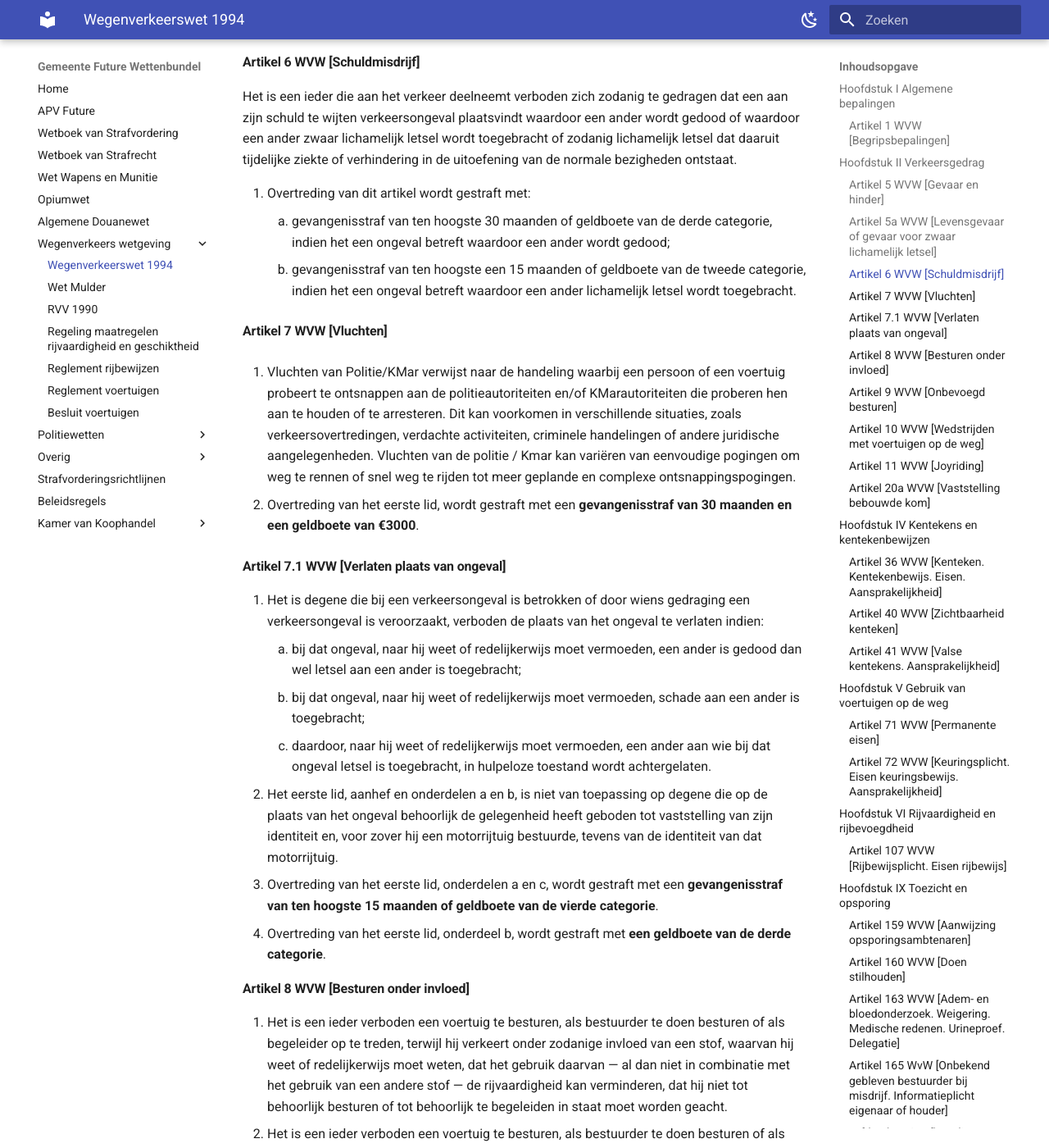
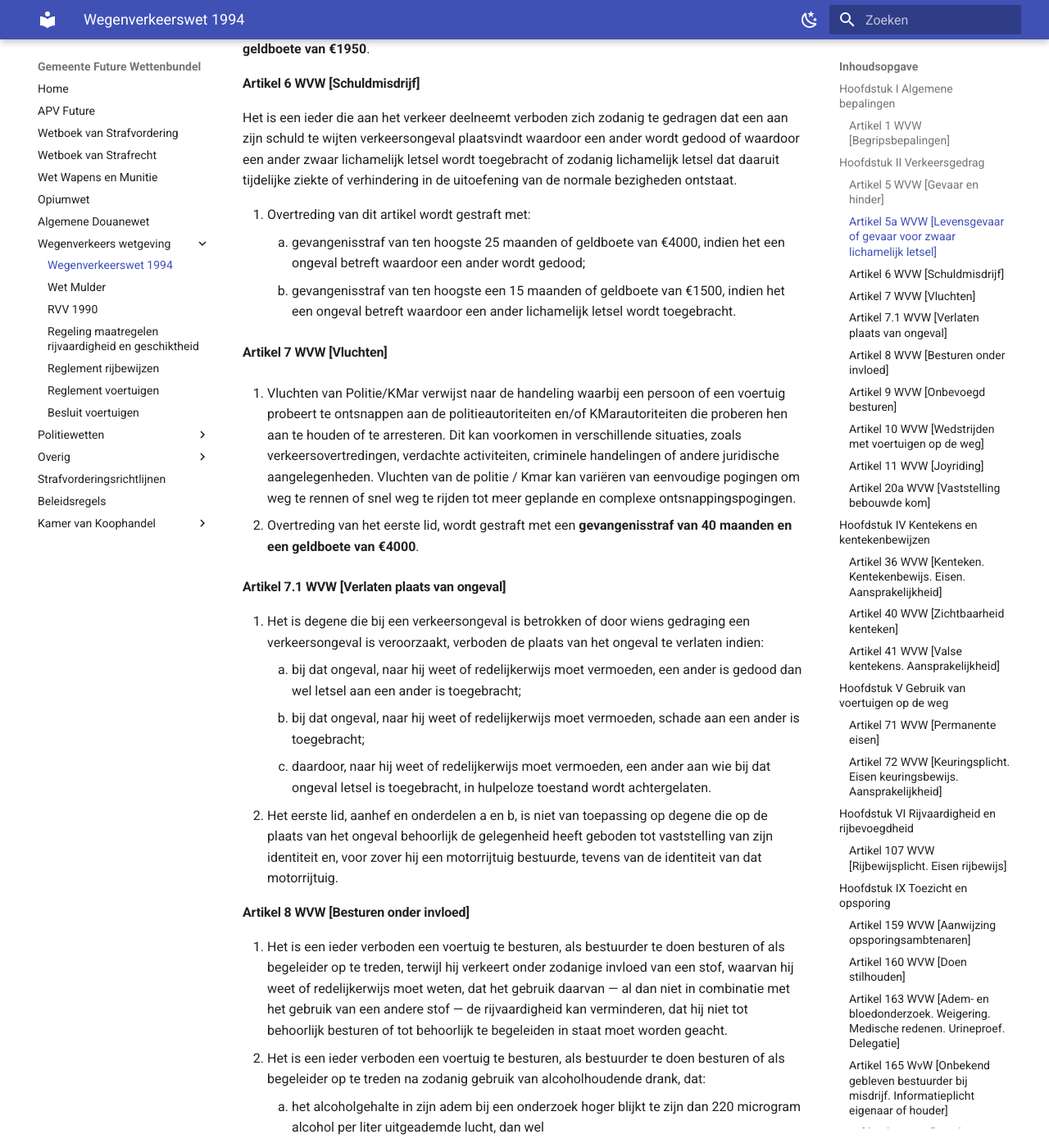
Before and after one commit to EnriqueFernandez20/FutureRP-Wettenbundel, an MkDocs documentation site: the page built from docs/wegenverkeerswet/wegenverkeerswet-1994.md, in a window 1280 px wide and 1400 px high, scrolled down 2021 px. Shown: the whole window at 82% size. Built offline with MkDocs 1.6.1 and Material for MkDocs 9.7.7, drawn with Linux system fonts in a browser that asks for light colours; some of the changed text lies outside the part shown.

Commit message:
Update wegenverkeerswet-1994.md

```diff
--- a/docs/wegenverkeerswet/wegenverkeerswet-1994.md
+++ b/docs/wegenverkeerswet/wegenverkeerswet-1994.md
@@ -22,7 +22,7 @@
 
 #### Artikel 5 WVW [Gevaar en hinder]
 
-Het is een ieder verboden zich zodanig te gedragen dat gevaar op de weg wordt veroorzaakt of kan worden veroorzaakt of dat het verkeer op de weg wordt gehinderd of kan worden gehinderd. Dit wordt gestraft met een **geldboete van de derde categorie**.
+Het is een ieder verboden zich zodanig te gedragen dat gevaar op de weg wordt veroorzaakt of kan worden veroorzaakt of dat het verkeer op de weg wordt gehinderd of kan worden gehinderd. Dit wordt gestraft met een **geldboete van €1000**.
 
 #### Artikel 5a WVW [Levensgevaar of gevaar voor zwaar lichamelijk letsel]
 
@@ -40,15 +40,15 @@
     11. overtreden van andere verkeersregels van soortgelijk belang als die onder a tot en met l genoemd.
 2. Bij de toepassing van het eerste lid wordt mede in aanmerking genomen de mate waarin de verdachte verkeerde in de toestand, bedoeld in artikel 8, eerste, tweede, derde, vierde of vijfde lid.
 
-Overtreding van artikel 5a wordt gestraft met een **geldboete van de derde categorie**.
+Overtreding van artikel 5a wordt gestraft met een **gevangenisstraf van 10 maanden en een geldboete van €1950**.
 
 #### Artikel 6 WVW [Schuldmisdrijf]
 
 Het is een ieder die aan het verkeer deelneemt verboden zich zodanig te gedragen dat een aan zijn schuld te wijten verkeersongeval plaatsvindt waardoor een ander wordt gedood of waardoor een ander zwaar lichamelijk letsel wordt toegebracht of zodanig lichamelijk letsel dat daaruit tijdelijke ziekte of verhindering in de uitoefening van de normale bezigheden ontstaat.
 
 1. Overtreding van dit artikel wordt gestraft met:
-    1. gevangenisstraf van ten hoogste 30 maanden of geldboete van de derde categorie, indien het een ongeval betreft waardoor een ander wordt gedood;
-    2. gevangenisstraf van ten hoogste een 15 maanden of geldboete van de tweede categorie, indien het een ongeval betreft waardoor een ander lichamelijk letsel wordt toegebracht.
+    1. gevangenisstraf van ten hoogste 25 maanden of geldboete van €4000, indien het een ongeval betreft waardoor een ander wordt gedood;
+    2. gevangenisstraf van ten hoogste een 15 maanden of geldboete van €1500, indien het een ongeval betreft waardoor een ander lichamelijk letsel wordt toegebracht.
 
 #### Artikel 7 WVW [Vluchten]
 
@@ -56,7 +56,7 @@
 Dit kan voorkomen in verschillende situaties, zoals verkeersovertredingen, verdachte activiteiten, criminele handelingen of andere juridische aangelegenheden.
 Vluchten van de politie / Kmar kan variëren van eenvoudige pogingen om weg te rennen of snel weg te rijden tot meer geplande en complexe ontsnappingspogingen.
 
-2. Overtreding van het eerste lid, wordt gestraft met een **gevangenisstraf van 30 maanden en een geldboete van €3000**.
+2. Overtreding van het eerste lid, wordt gestraft met een **gevangenisstraf van 40 maanden en een geldboete van €4000**.
 
 #### Artikel 7.1 WVW [Verlaten plaats van ongeval]
 
@@ -66,8 +66,6 @@
     3. daardoor, naar hij weet of redelijkerwijs moet vermoeden, een ander aan wie bij dat ongeval letsel is toegebracht, in hulpeloze toestand wordt achtergelaten.
 2. Het eerste lid, aanhef en onderdelen a en b, is niet van toepassing op degene die op de plaats van het ongeval behoorlijk de gelegenheid heeft geboden tot vaststelling van zijn identiteit en, voor zover hij een motorrijtuig bestuurde, tevens van de identiteit van dat motorrijtuig.
 
-3. Overtreding van het eerste lid, onderdelen a en c, wordt gestraft met een **gevangenisstraf van ten hoogste 15 maanden of geldboete van de vierde categorie**.
-4. Overtreding van het eerste lid, onderdeel b, wordt gestraft met **een geldboete van de derde categorie**.
 
 #### Artikel 8 WVW [Besturen onder invloed]
 
@@ -75,13 +73,12 @@
 2. Het is een ieder verboden een voertuig te besturen, als bestuurder te doen besturen of als begeleider op te treden na zodanig gebruik van alcoholhoudende drank, dat:
     1. het alcoholgehalte in zijn adem bij een onderzoek hoger blijkt te zijn dan 220 microgram alcohol per liter uitgeademde lucht, dan wel
 
-Overtreding van artikel 8 wordt gestraft met een **geldboete van de derde categorie**.
+Overtreding van artikel 8 wordt gestraft met een **geldboete van €200**.
 
 #### Artikel 9 WVW [Onbevoegd besturen]
 
 1. Het is degene die weet of redelijkerwijs moet weten dat hem bij rechterlijke uitspraak of strafbeschikking de bevoegdheid tot het besturen van motorrijtuigen is ontzegd, verboden gedurende de tijd dat hem die bevoegdheid is ontzegd, op de weg een motorrijtuig te besturen of als bestuurder te doen besturen.
 
-Overtreding van artikel 9 wordt gestraft met een **geldboete van de tweede categorie**.
 
 #### Artikel 10 WVW [Wedstrijden met voertuigen op de weg]
 
@@ -89,11 +86,11 @@
 2. Onder wedstrijd wordt voor de toepassing van dit artikel verstaan elk rijden met voertuigen ter vaststelling of vergelijking van prestaties hetzij van de deelnemers, hetzij van de voertuigen, hetzij van onderdelen daarvan, hetzij van bedrijfsstoffen.
 3. Als deelnemer wordt beschouwd de bestuurder van een voertuig waarmee aan een wedstrijd wordt deelgenomen, en de eigenaar of houder van een voertuig, die daarmee aan een wedstrijd doet of laat deelnemen.
 
-4. Overtreding van het eerste lid wordt gestraft met **geldboete van de tweede categorie**.
+4. Overtreding van het eerste lid wordt gestraft met **geldboete van €800**.
 
 #### Artikel 11 WVW [Joyriding]
 
-Het is verboden opzettelijk wederrechtelijk een aan een ander toebehorend motorrijtuig op de weg te gebruiken. Dit wordt gestraft met **gevangenisstraf van ten hoogste tien maanden of geldboete van de tweede categorie**.
+Het is verboden opzettelijk wederrechtelijk een aan een ander toebehorend motorrijtuig op de weg te gebruiken. Dit wordt gestraft met **geldboete van €400**.
 
 #### Artikel 20a WVW [Vaststelling bebouwde kom]
 
@@ -112,7 +109,7 @@
     3. niet te zijn ingevorderd, en
     4. behoorlijk leesbaar te zijn.
 
-4. Overtreding van het eerste en derde lid wordt gestraft met een **hechtenis van ten hoogste twee maanden of geldboete van de tweede categorie**.
+4. Overtreding van het eerste en derde lid wordt gestraft met een **geldboete van €200**.
 
 #### Artikel 40 WVW [Zichtbaarheid kenteken]
 
@@ -123,7 +120,7 @@
     1. voor zover het betreft een motorrijtuig, de eigenaar of houder die het motorrijtuig op de weg laat staan of daarmee over de weg laat rijden, alsmede in het geval dat met dat motorrijtuig over de weg wordt gereden, de bestuurder, en
     2. voor zover het betreft een aanhangwagen, de eigenaar of houder die de aanhangwagen op de weg laat staan of deze met een motorrijtuig over de weg laat voortbewegen, alsmede in het geval dat de aanhangwagen met een motorrijtuig over de weg wordt voortbewogen, de bestuurder van dat motorrijtuig.
 
-5. Overtreding van het eerste lid wordt gestraft met een **geldboete van de tweede categorie**.
+5. Overtreding van het eerste lid wordt gestraft met een **geldboete van €2000**.
 
 #### Artikel 41 WVW [Valse kentekens. Aansprakelijkheid]
 
@@ -131,7 +128,7 @@
     1. op een motorrijtuig of een aanhangwagen enig teken of middel aan te brengen of te doen aanbrengen met het oogmerk de herkenning, daaronder begrepen de herkenning met behulp van technische voorzieningen, van het ingevolge [artikel 40](#artikel-40-wvw-zichtbaarheid-kenteken) gevoerde kenteken te bemoeilijken;
     2. een motorrijtuig op de weg te laten staan of daarmee over de weg te rijden dan wel een aanhangwagen op de weg te laten staan of met een motorrijtuig over de weg voort te bewegen, wanneer op dat motorrijtuig of die aanhangwagen enig teken of middel is aangebracht, waardoor de herkenning, daaronder begrepen de herkenning met behulp van technische voorzieningen, van het ingevolge [artikel 40](#artikel-40-wvw-zichtbaarheid-kenteken) gevoerde kenteken wordt bemoeilijkt;
 
-2. Overtreding van het eerste lid wordt gestraft met een **geldboete van de tweede categorie**.
+2. Overtreding van het eerste lid wordt gestraft met een **geldboete van €1000**.
 
 ## Hoofdstuk V Gebruik van voertuigen op de weg
 
@@ -142,7 +139,7 @@
     2. de inrichting van voertuigen die op de weg staan;
     3. de eisen waaraan voertuigen moeten voldoen voor de afgifte van een keuringsbewijs;
 
-2. Overtreding van het eerste lid wordt gestraft met een **geldboete van de tweede categorie**.
+2. Overtreding van het eerste lid wordt gestraft met een **geldboete van €800**.
 
 #### Artikel 72 WVW [Keuringsplicht. Eisen keuringsbewijs. Aansprakelijkheid]
 
@@ -152,7 +149,7 @@
     2. zijn geldigheid niet te hebben verloren, en
     3. behoorlijk leesbaar te zijn.
 
-3. Overtreding van het eerste en tweede lid wordt gestraft met een **geldboete van de tweede categorie**.
+3. Overtreding van het eerste en tweede lid wordt gestraft met een **geldboete van €300**.
 4. Voor overtreding van het eerste lid en het bepaalde bij of krachtens het tweede lid zijn aansprakelijk:
     1. voor zover het betreft een motorrijtuig, de eigenaar of houder, alsmede in het geval dat met dat motorrijtuig over de weg wordt gereden, de bestuurder, en
     2. voor zover het betreft een aanhangwagen, de eigenaar of houder, alsmede in het geval dat de aanhangwagen met een motorrijtuig over de weg wordt voortbewogen, de bestuurder van dat motorrijtuig.
@@ -167,7 +164,7 @@
     2. zijn geldigheid niet te hebben verloren, en
     3. behoorlijk leesbaar te zijn.
 
-3. Overtreding van het eerste en tweede lid wordt gestraft met een **geldboete van de tweede categorie**.
+3. Overtreding van het eerste en tweede lid wordt gestraft met een **geldboete van €1000**.
 
 
 ## Hoofdstuk IX Toezicht en opsporing
@@ -188,7 +185,7 @@
     2. een voorlopig onderzoek van uitgeademde lucht, ter vaststelling van een mogelijke overtreding van [artikel 8, tweede of derde lid](#artikel-8-wvw-besturen-onder-invloed), of
     3. een onderzoek van speeksel, ter vaststelling van een mogelijke overtreding van [artikel 8, vijfde lid](#artikel-8-wvw-besturen-onder-invloed), alsmede de aanwijzingen die die persoon in dat kader geeft, op te volgen.
 
-Overtreding van dit artikel wordt gestraft met een **geldboete van de tweede categorie**.
+Overtreding van dit artikel wordt gestraft met een **geldboete van €430**.
 
 #### Artikel 163 WVW [Adem- en bloedonderzoek. Weigering. Medische redenen. Urineproef. Delegatie]
 
```
Also changed, not shown: other parts of docs/wegenverkeerswet/wegenverkeerswet-1994.md (+1 -1 lines).
